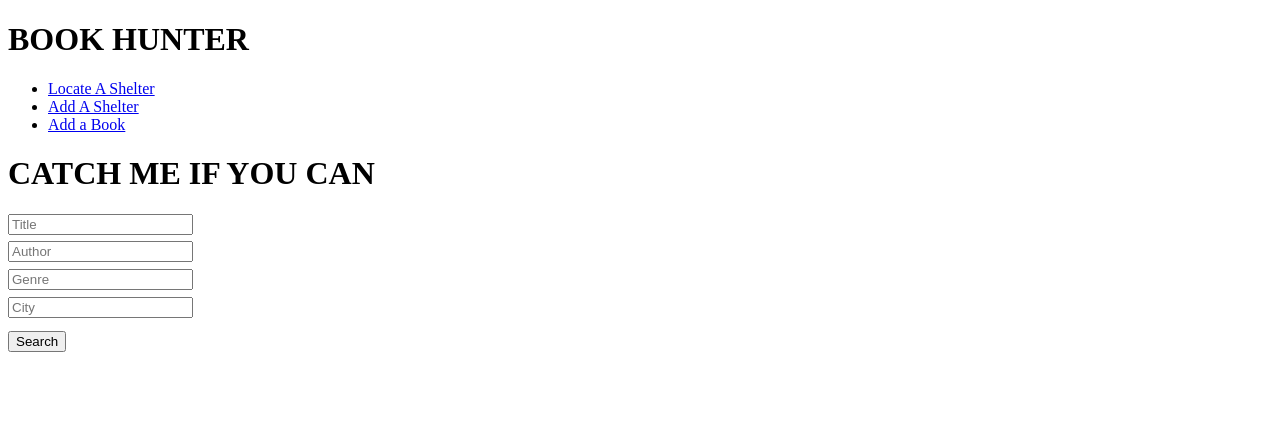
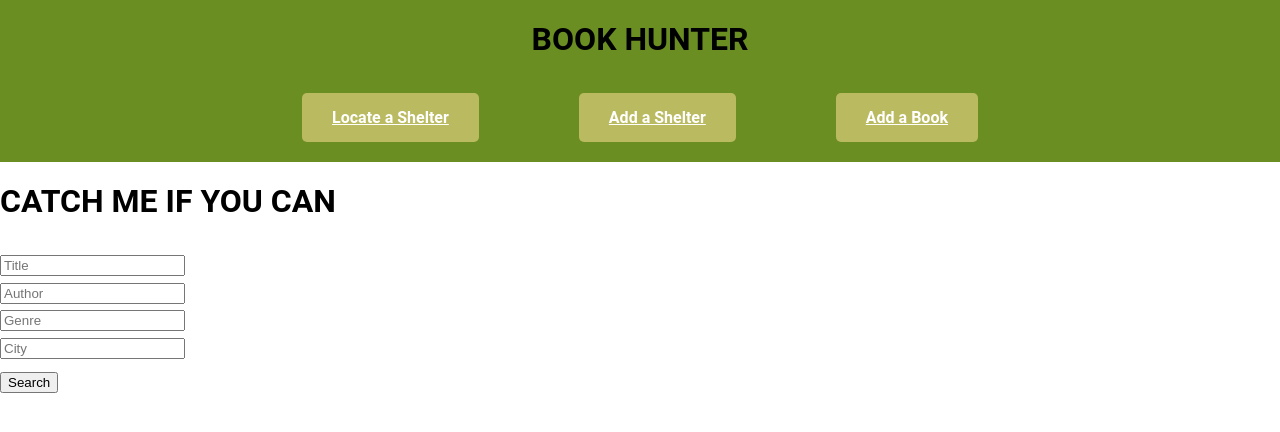
Before and after one commit to mariefranceperrier/Book-Hunter, a React (Create React App) app in the folder frontend/: page / in a window 1280 px wide. Shown: the top 432 px of the page. Built offline with nearby package versions, Linux system fonts and the light colour scheme.

Commit message:
style navigation.js and add basic style to app.js

```diff
--- a/frontend/src/App.css
+++ b/frontend/src/App.css
@@ -0,0 +1,7 @@
+body,
+html {
+  margin: 0;
+  padding: 0;
+  height: 100%;
+  font-family: 'Roboto', sans-serif;
+}
--- a/frontend/src/Components/Navigation/Navigation.css
+++ b/frontend/src/Components/Navigation/Navigation.css
@@ -0,0 +1,38 @@
+.nav-bar {
+  height: 100%;
+  display: flex;
+  flex-direction: column;
+  justify-content: center;
+  align-items: center;
+  background-color: olivedrab;
+  background-blend-mode: color-burn;
+}
+
+h1 {
+margin-top: 20px;
+margin-bottom: 35px;
+}
+
+.nav-links {
+  display: flex;
+  flex-direction: row;
+  gap: 100px;
+  margin-bottom: 20px;
+  font-weight: bold;
+}
+
+.nav-item {
+  padding: 15px 30px;
+  background-color: rgb(186, 186, 97);
+  text-decoration: none;
+  border-radius: 5px;
+  transition: background-color 0.3s ease;
+}
+
+.nav-item a {
+  color: white;
+}
+.nav-item a:hover{
+  background-color: olivedrab;
+  padding: 5px;
+}
--- a/frontend/src/Components/Navigation/Navigation.js
+++ b/frontend/src/Components/Navigation/Navigation.js
@@ -1,15 +1,16 @@
 import React from 'react';
 import { Link } from 'react-router-dom';
+import './Navigation.css';
 
 const Navigation = () => {
   return (
     <main className="nav-bar">
       <h1>BOOK HUNTER</h1>
-      <ul>
-        <li><Link to="/allshelters">Locate A Shelter</Link></li>
-        <li><Link to="/addshelter">Add A Shelter</Link></li>
-        <li><Link to="/addbook">Add a Book</Link></li>
-      </ul>
+      <section className="nav-links">
+        <div className="nav-item"><Link to="/allshelters">Locate a Shelter</Link></div>
+        <div className="nav-item"><Link to="/addshelter">Add a Shelter</Link></div>
+        <div className="nav-item"><Link to="/addbook">Add a Book</Link></div>
+      </section>
     </main>
   );
 }
```
